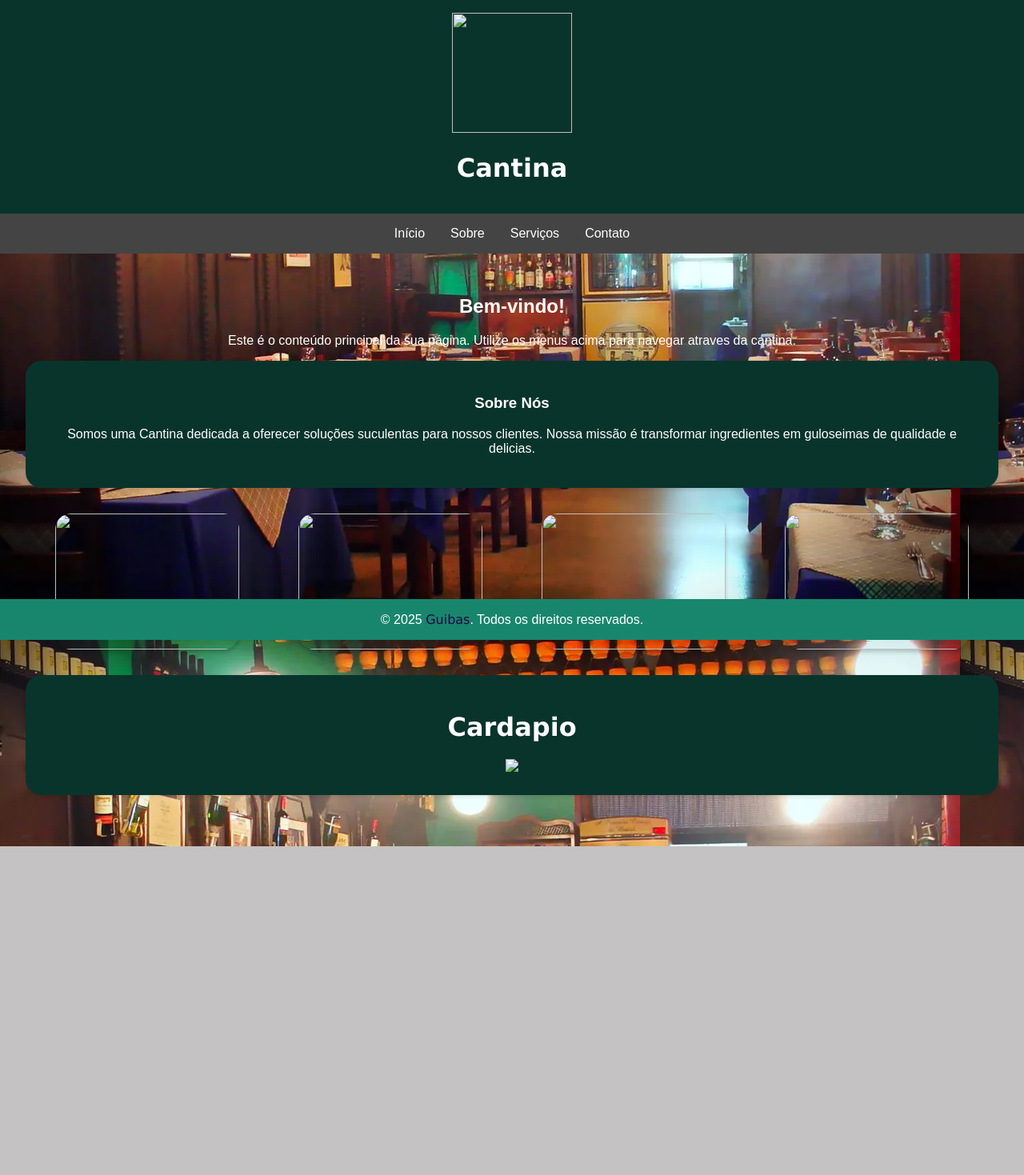
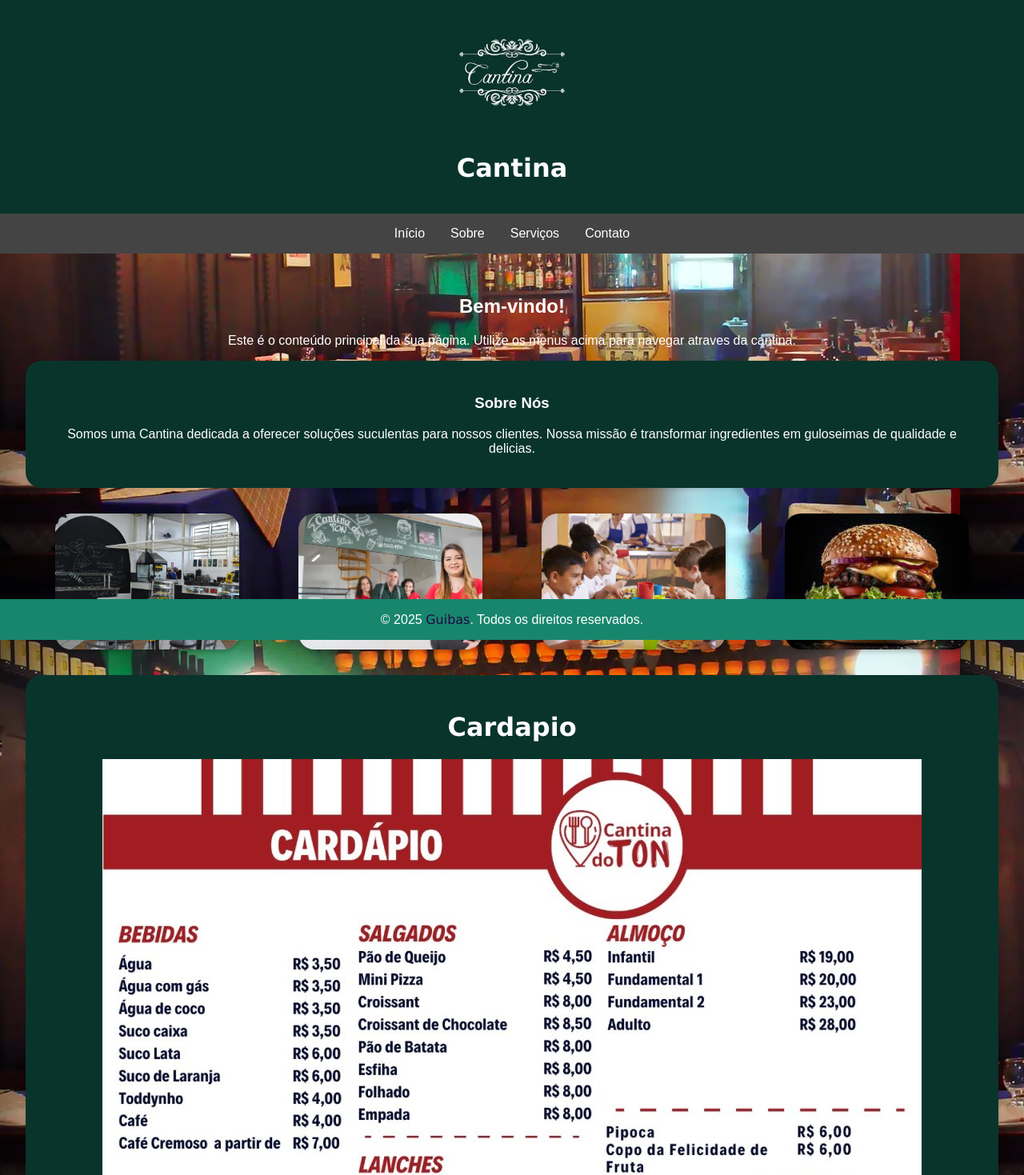
Before and after one commit to Guizzo06/CSSzim, a plain HTML site: page cantina/index.html in a window 1280 px wide. Shown: the top 1469 px of the page at 80% size. Before the commit the page ends 1058 px from the top, so only its background shows below. Drawn offline with Linux system fonts and the light colour scheme; files whose address does not match are found by name.

Commit message:
concerto

```diff
--- a/cantina/index.html
+++ b/cantina/index.html
@@ -142,7 +142,7 @@
 </head>
 <body>
   <header>
-    <img src="css_04/img/images.jfif" width="150" height="150">
+    <img src="../css_04/img/images.jfif" width="150" height="150">
     <h1>Cantina</h1>
   </header>
 
@@ -177,15 +177,15 @@
 
     <!-- Seção Galeria de Imagens -->
     <div class="galeria">
-      <img src="css_04/img/cantina_maristasantamaria.jfif">
-      <img src="css_04/img/pessoas.webp">
-      <img src="css_04/img/cria.jpeg">
-      <img src="css_04/img/ham.jfif">
+      <img src="../css_04/img/cantina_maristasantamaria.jfif">
+      <img src="../css_04/img/pessoas.webp">
+      <img src="../css_04/img/cria.jpeg">
+      <img src="../css_04/img/ham.jfif">
     </div>
 
     <div class="cardapio">
       <h1>Cardapio</h1>
-      <img src="css_04/img/cardapio.jpeg">
+      <img src="../css_04/img/cardapio.jpeg">
     </div>
   </main>
 
```
Also changed, not shown: cantina/Contato.html (+3 -2 lines).
